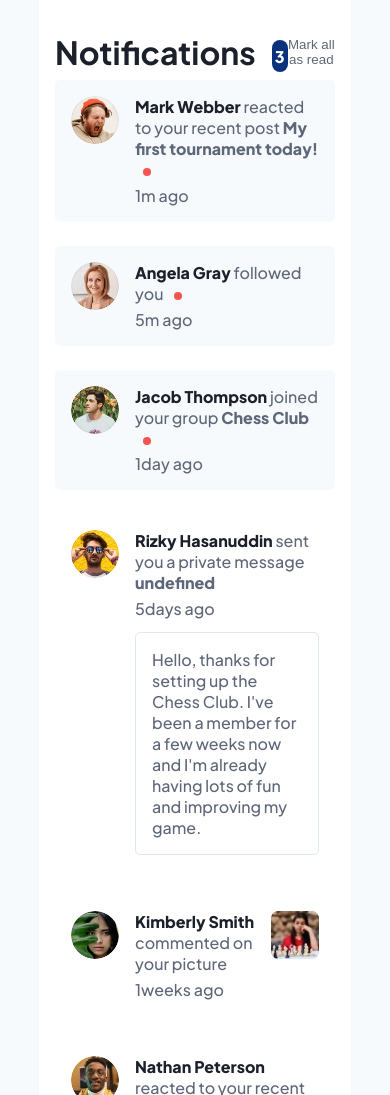
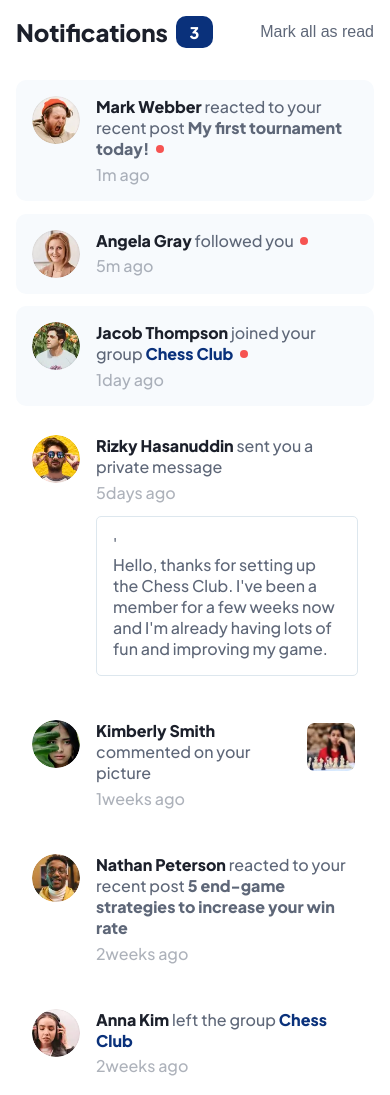
Before and after one commit to JeremiasRincaveski/notifications-page, a plain HTML site: page index.html in a window 390 px wide. Shown: the top 1095 px of the page. Drawn offline with Linux system fonts and the light colour scheme.

Commit message:
projeto finalizado

```diff
--- a/main.js
+++ b/main.js
@@ -1,19 +1,21 @@
-const ul = document.querySelector('ul')
-
 fetch('./data.json')
 .then(response => response.json())
 .then(data => {
-  console.log(data);
   data.forEach(item => {
-    const li = document.createElement('li');
-    li.className = `notification ${item.new ? 'new' : ''}`;
+    const numberNotifications = document.querySelector('.header__notifications')
+    numberNotifications.innerHTML = document.querySelectorAll('.notification.new').length
+    const ul = document.querySelector('ul')
+    const li = document.createElement('li')
+    let club = item.description ? item.description.split(' ')[item.description.split(' ').length - 1].toLowerCase() : ''
+    regexClub = (/club/).test(club)
+    li.className = `notification ${item.new ? 'new' : ''}`
     li.innerHTML = `
       <img src="${item.avatar}" alt="avatar" class="notification__img">
       <div class="notification__container">
-      <p class="notification__paragraph"><span class='name'>${item.name}</span> ${item.action} <span class='description'>${item.description}</span>${item.new ? "<span class='new'></span>" : ''} </p>
-      <span>${item.time}</span>
+      <p class="notification__paragraph"><a href='#' class='name'>${item.name}</a> ${item.action}${item.description ? ` <a href='#' class='description ${regexClub ? 'club' : ''}'>${item.description}</a>` : ''} ${item.new ? "<span class='new'></span>" : ''} </p>
+      <p class='time'>${item.time}</p>
       ${item.message ? `
-        <div class='message'>
+        <div class='message'>'
           <p>${item.message}</p>
         </div>
         `
@@ -21,6 +23,26 @@ fetch('./data.json')
       </div>
       ${item.picture ? `<img class='img' src='${item.picture}' alt=''/>` : ''}
     `;
-    ul.appendChild(li);
-  });
-});
+    ul.appendChild(li)
+  })
+  const list = Array.from(document.querySelectorAll('li'))
+  list.forEach(item => {
+    item.addEventListener('click', () => {
+      item.classList.remove('new')
+      if (item.querySelector('.new')) {item.querySelector('.new').remove()}
+      const numberNotifications = document.querySelector('.header__notifications')
+      numberNotifications.innerHTML = document.querySelectorAll('.notification.new').length
+    })
+  })
+})
+
+const button = document.querySelector('.header__button')
+button.addEventListener('click', (e) => {
+  const list = Array.from(document.querySelectorAll('li'))
+  list.forEach(item => {
+    item.classList.remove('new')
+    if (item.querySelector('.new')) {item.querySelector('.new').remove()}
+    const numberNotifications = document.querySelector('.header__notifications')
+    numberNotifications.innerHTML = document.querySelectorAll('.notification.new').length
+  })
+})
--- a/style.css
+++ b/style.css
@@ -1,35 +1,44 @@
 @font-face {
+  font-display: swap;
   font-family: "Plus Jakarta Sans";
+  font-weight: 500 800;
   src: url(./assets/fonts/PlusJakartaSans-VariableFont_wght.ttf);
-  font-weight: 500 800;
-  font-display: swap;
 }
 
 :root {
   /*primary*/
+  --blue: hsl(219, 85%, 26%);
   --red: hsl(1, 90%, 64%);
-  --blue: hsl(219, 85%, 26%);
 
   /*neutral*/
-  --white: hsl(0, 0%, 100%);
-  --very-light-grayish-blue: hsl(210, 60%, 98%);
+  --dark-grayish-blue: hsl(219, 12%, 42%);
+  --grayish-blue: hsl(219, 14%, 63%);
   --light-grayish-blue-1: hsl(211, 68%, 94%);
   --light-grayish-blue-2: hsl(205, 33%, 90%);
-  --grayish-blue: hsl(219, 14%, 63%);
-  --dark-grayish-blue: hsl(219, 12%, 42%);
+  --very-light-grayish-blue: hsl(210, 60%, 98%);
   --very-dark-blue: hsl(224, 21%, 14%);
+  --white: hsl(0, 0%, 100%);
 
   /*font*/
   --font-family: "Plus Jakarta Sans", sans-serif;
+  --font-size: 16px;
+  --font-weight-bold: 800;
   --font-weight-regular: 500;
-  --font-weight-bold: 800;
-  --font-size: 16px;
 }
 
 * {
   box-sizing: border-box;
   margin: 0;
   padding: 0;
+  text-decoration: none;
+}
+
+a {
+  color: inherit;
+}
+
+html {
+  width: calc(100vw - (100vw - 100%));
 }
 
 body {
@@ -42,7 +51,7 @@ body {
   font-size: var(--font-size);
   font-weight: var(--font-weight-regular);
   justify-content: center;
-  width: 100vw;
+  width: 100%;
 }
 
 main {
@@ -50,12 +59,13 @@ main {
   display: flex;
   flex-direction: column;
   padding: 2rem 1rem;
-  width: min(80%, 700px);
+  width: min(100%, 700px);
 }
 
 .header {
+  align-items: center;
   display: flex;
-  align-items: center;
+  margin-bottom: 2rem;
 }
 
 .header__title {
@@ -80,6 +90,7 @@ main {
   background-color: transparent;
   border: none;
   color: var(--dark-grayish-blue);
+  font-size: 1.1rem;
   margin-left: auto;
 }
 
@@ -90,17 +101,16 @@ main {
 .notifications {
   display: flex;
   flex-direction: column;
-  gap: 1rem;
+  gap: .8rem;
 }
 
 .notification {
   align-items: flex-start;
-  border-radius: 5px;
+  border-radius: 10px;
   box-sizing: content-box;
   display: flex;
   flex-direction: row;
   gap: 1rem;
-  margin-top: .5rem;
   padding: 1rem;
   position: relative;
 }
@@ -149,13 +159,20 @@ main {
   display: inline-block;
   padding: .25rem .25rem;
   margin-left: .5rem;
+  margin-bottom: 2px;
+}
+
+.time {
+  opacity: .5;
 }
 
 .img {
+  border: 3px solid transparent;
+  border-radius: 10px;
+  box-sizing: content-box;
+  float: right;
+  height: 3rem;
   margin-left: auto;
-  float: right;
-  border-radius: 5%;
-  height: 3rem;
   width: 3rem;
 }
 
@@ -167,3 +184,48 @@ main {
   margin-top: .5rem;
   padding: 1rem;
 }
+
+.club {
+  color: var(--blue);
+}
+
+.name:hover, .description:hover {
+  cursor: pointer;
+  color: var(--blue);
+}
+
+.message:hover {
+  background-color: var(--light-grayish-blue-1);
+  cursor: pointer;
+}
+
+.img:hover {
+  border: 3px solid var(--light-grayish-blue-1);
+  border-radius: 10px;
+  cursor: pointer;
+}
+
+@media (max-width: 500px) {
+  main {
+    padding: 1rem;
+  }
+
+  .header__title {
+    font-size: 1.5rem;
+    font-weight: var(--font-weight-bold);
+  }
+
+  .header__notifications {
+    height: 2rem;
+    margin-left: .5rem;
+    width: 2.3rem;
+  }
+
+  .header__button {
+    font-size: 1rem;
+  }
+
+  .notification  .new {
+    margin-left: .25rem;
+  }
+}
```
